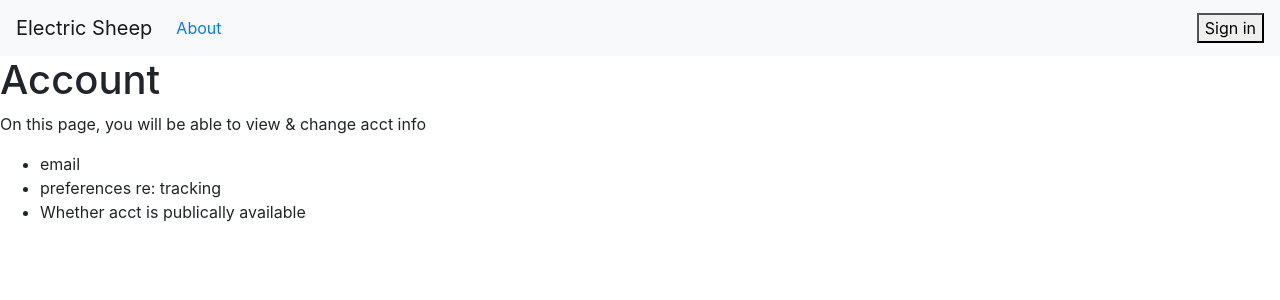
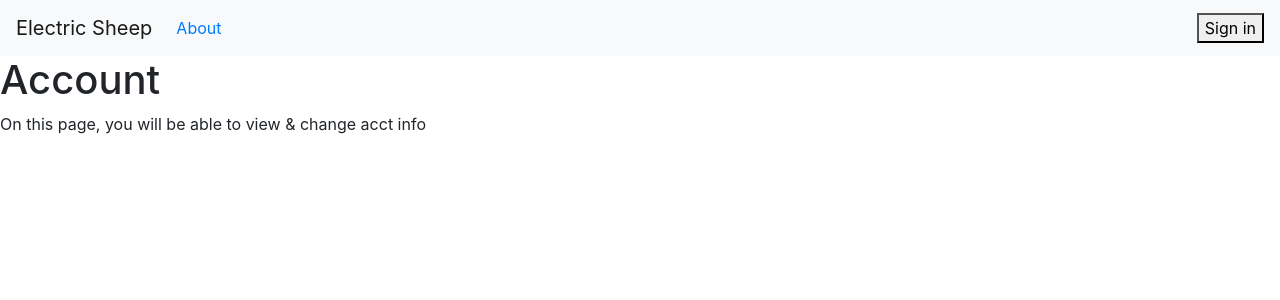
Before and after one commit to zealousAnemone/electric-sheep, a Next.js app: page /account in a window 1280 px wide. Shown: the top 300 px of the page. Built offline with nearby package versions, Linux system fonts and the light colour scheme; no server answers.

Commit message:
Get session info in account.js

```diff
--- a/pages/account.js
+++ b/pages/account.js
@@ -1,16 +1,14 @@
+import { useSession } from 'next-auth/client';
 import Header from '../components/Header';
 
 const Account = () => {
+  const [session, loading] = useSession();
   return (
     <div>
       <Header />
       <h1>Account</h1>
       <p>On this page, you will be able to view & change acct info</p>
-      <ul>
-        <li>email</li>
-        <li>preferences re: tracking</li>
-        <li>Whether acct is publically available</li>
-      </ul>
+      {session && <p>{session.user.email}</p>}
     </div>
   );
 };
```
